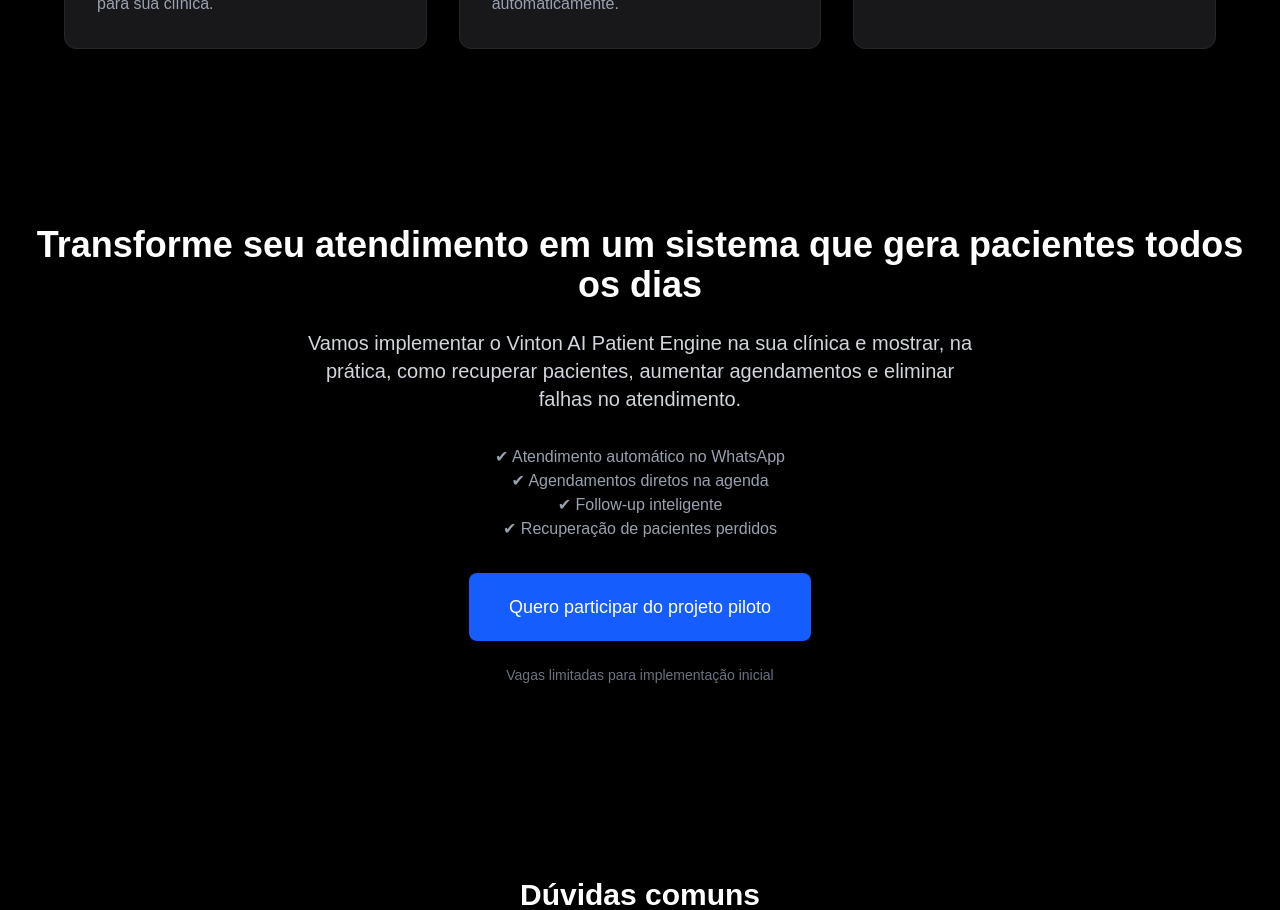
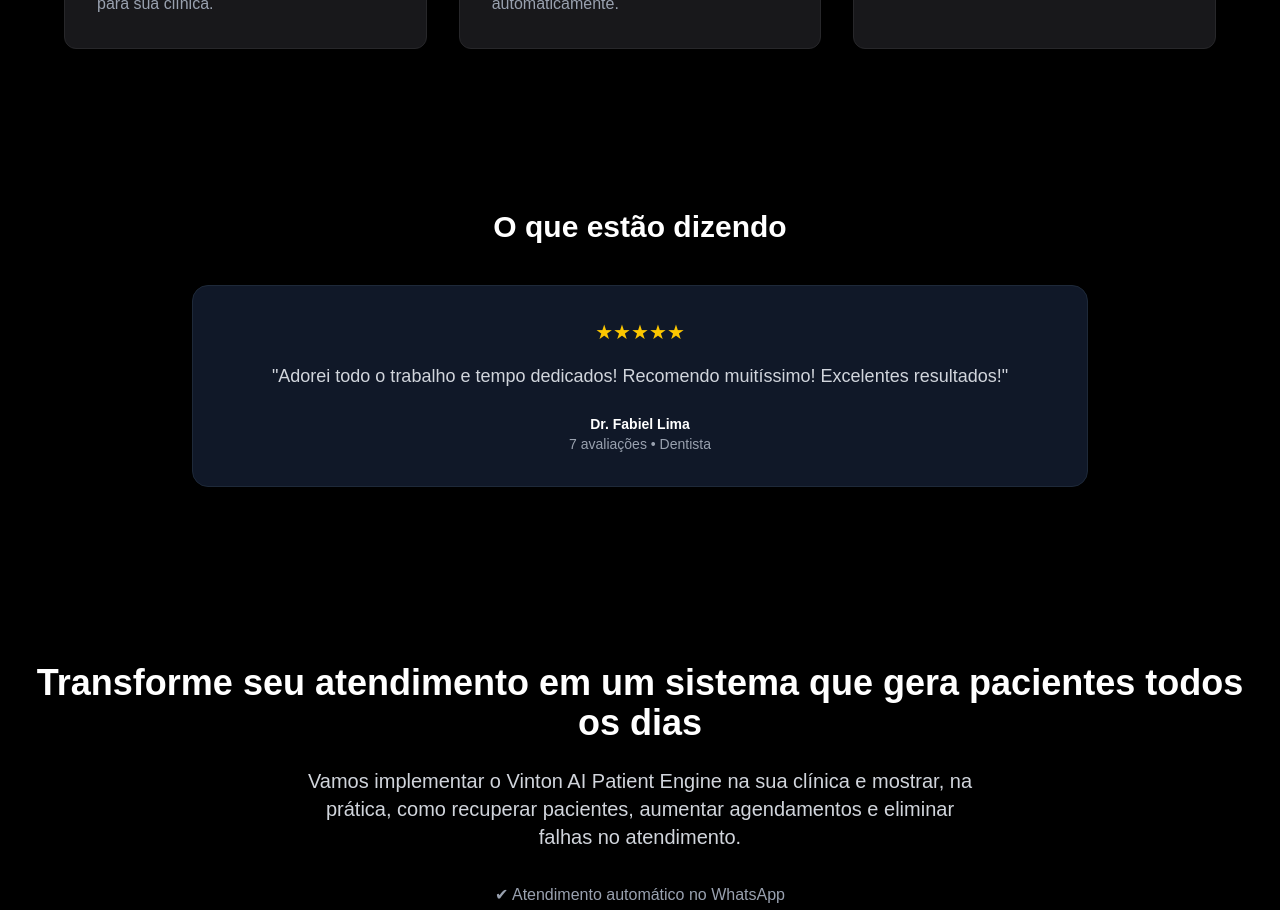
Before and after one commit to GeraldoOliveira4/vinton-Pation-landing, a Next.js app: page / in a window 1280 px wide. Shown: the part 4500-5410 px from the top of the page. Built offline with nearby package versions, Linux system fonts and the light colour scheme.

Commit message:
Adicionando prova social

```diff
--- a/app/page.tsx
+++ b/app/page.tsx
@@ -313,6 +313,34 @@
 
   </div>
 </section>
+<section className="py-20 px-6 flex justify-center">
+
+  <div className="max-w-4xl w-full text-center">
+
+    <h2 className="text-3xl font-bold mb-10">
+      O que estão dizendo
+    </h2>
+
+    <div className="bg-gray-900 border border-gray-800 rounded-2xl p-8 shadow-xl">
+
+      <p className="text-yellow-400 text-xl mb-4">
+        ★★★★★
+      </p>
+
+      <p className="text-lg text-gray-300 mb-6">
+        "Adorei todo o trabalho e tempo dedicados! Recomendo muitíssimo! Excelentes resultados!"
+      </p>
+
+      <div className="text-sm text-gray-400">
+        <strong className="text-white">Dr. Fabiel Lima</strong> <br />
+        7 avaliações • Dentista
+      </div>
+
+    </div>
+
+  </div>
+
+</section>
 
 
       {/* CTA FINAL */}
```
